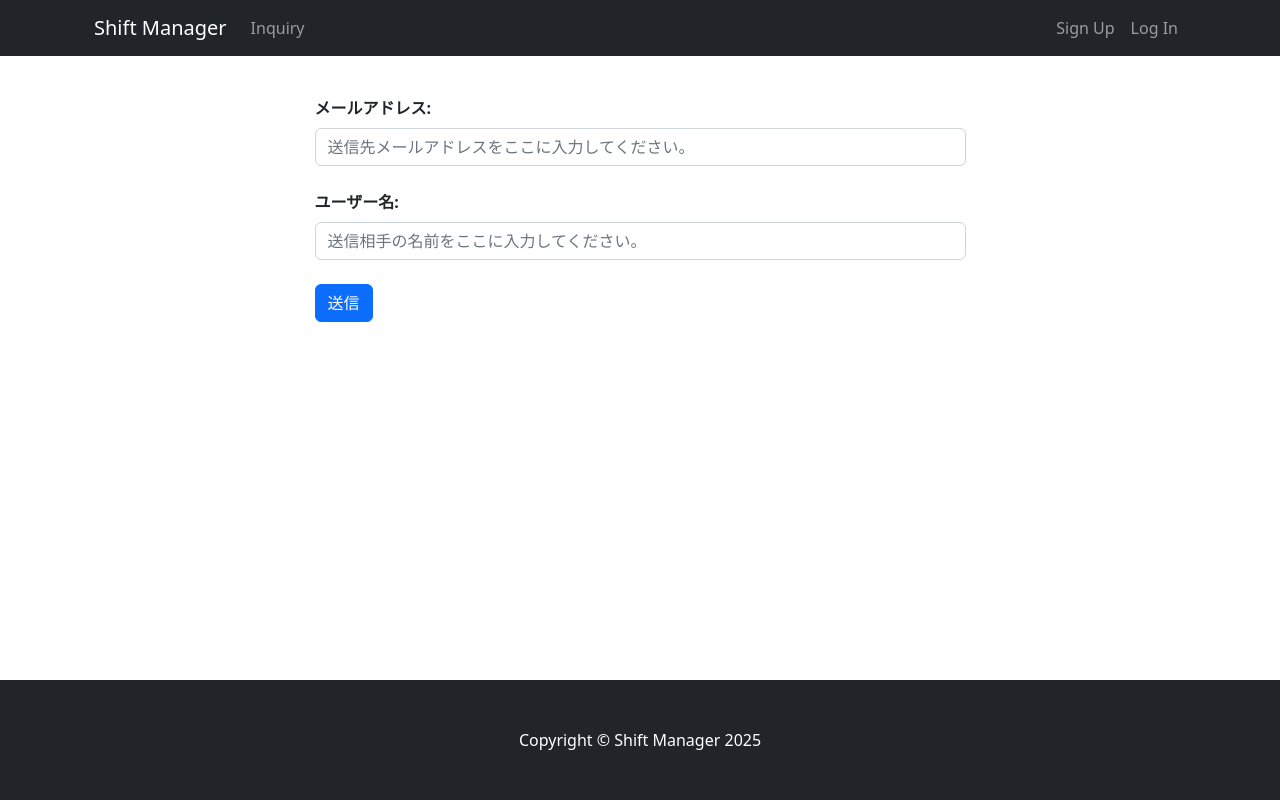
After one commit to yucho115/shift_manager, a Django app: page /invite/ in a window 1280 px wide. The commit adds this page. Run offline with Django 5.2, Linux system fonts and the light colour scheme; parts of the project's set-up code (start-up, migrations or seed data) failed here and were passed over; some libraries are stand-ins or nearby versions.

Commit message:
招待メールの送信

```diff
--- a/shift/admin.py
+++ b/shift/admin.py
@@ -1,3 +1,6 @@
 from django.contrib import admin
 
 # Register your models here.
+from .models import Username
+
+admin.site.register(Username)
--- a/shift/forms.py
+++ b/shift/forms.py
@@ -1,6 +1,7 @@
 import os
 from django import forms
 from django.core.mail import EmailMessage
+from .models import Username
 
 class InquiryForm(forms.Form):
     name = forms.CharField(label='お名前',max_length=30)
@@ -37,3 +38,29 @@ class InquiryForm(forms.Form):
 
         message = EmailMessage(subject=subject, body=message, from_email=from_email, to=to_list)
         message.send()
+
+class InviteForm(forms.ModelForm):
+    class Meta:
+        model = Username
+        fields = ('email','username')
+
+    def __init__(self, *args,**kwargs):
+        super().__init__(*args,**kwargs)
+        for name, field in self.fields.items():
+            field.widget.attrs['class'] = 'form-control'
+            if name == 'email':
+                field.widget.attrs['placeholder'] = '送信先メールアドレスをここに入力してください。'
+            elif name == 'username':
+                field.widget.attrs['placeholder'] = '送信相手の名前をここに入力してください。'
+
+    def send_email(self):
+        email = self.cleaned_data['email']
+
+        subject = 'Shift Managerへの招待'
+        message = '招待が届きました。ユーザー登録は以下のリンクから'
+
+        from_email = os.environ.get('FROM_EMAIL')
+        to_list = [email]
+
+        message = EmailMessage(subject=subject, body=message, from_email=from_email, to=to_list)
+        message.send()
--- a/shift/models.py
+++ b/shift/models.py
@@ -1,3 +1,12 @@
 from django.db import models
 
 # Create your models here.
+class Username(models.Model):
+    """メールアドレスとユーザー名の対応モデル"""
+
+    email = models.EmailField(verbose_name='メールアドレス', max_length=254, unique=True)
+    username = models.CharField(verbose_name='ユーザー名', max_length=20)
+
+
+    class Meta:
+        verbose_name_plural = 'Username'
--- a/shift/templates/base.html
+++ b/shift/templates/base.html
@@ -24,7 +24,7 @@
                     <ul class="navbar-nav me-auto">
                         {% if user.is_authenticated %}
                             <li class="nav-item"><a class="nav-link {% block active_shift %}{% endblock %}" href="#">Shift</a></li>
-                            <li class="nav-item"><a class="nav-link {% block active_invite %}{% endblock %}" href="#">Invite</a></li>
+                            <li class="nav-item"><a class="nav-link {% block active_invite %}{% endblock %}" href="{% url 'shift:invite' %}">Invite</a></li>
                         {% else %}
                             <li class="nav-item">
                                 <a class="nav-link {% block active_Inquiry %}{% endblock %}" href="{% url 'shift:inquiry' %}">Inquiry</a>
--- a/shift/templates/index.html
+++ b/shift/templates/index.html
@@ -7,7 +7,7 @@
     <div class="container px-4 text-center">
         <h1 class="fw-bolder">Shift Manager</h1>
         <h2 class="lead">あなたのシフト管理サービス</h2>
-        <a class="btn btn-lg btn-light" href="#">Log In</a>
+        <a class="btn btn-lg btn-light" href="{% url 'account_login' %}">Log In</a>
     </div>
 </header>
 {% endblock %}
--- /dev/null
+++ b/shift/templates/invite.html
@@ -0,0 +1,28 @@
+{% extends 'base.html' %}
+
+{% block title %}Invite | Shift Manager{% endblock %}
+
+{% block active_invite %}active{% endblock %}
+
+{% block contents %}
+<div class="container d-flex justify-content-center">
+    <div class="my-div-style col-12 col-md-7">
+        <form method="post">
+            {% csrf_token %}
+
+            {{form.non_field_errors}}
+
+            {% for field in form %}
+            <div class="mb-4">
+                <label for="{{ field.id_for_label }}" class="form-label">
+                    <strong>{{ field.label_tag }}</strong>
+                </label>
+                {{field}}
+                {{field.errors}}
+            </div>
+            {% endfor %}
+            <button class="btn btn-primary" type="submit">送信</button>
+        </form>
+    </div>
+</div>
+{% endblock %}
--- a/shift/urls.py
+++ b/shift/urls.py
@@ -6,4 +6,5 @@ app_name = 'shift'
 urlpatterns = [
     path('',views.IndexView.as_view(),name="index"),
     path('inquiry/',views.InquiryView.as_view(),name="inquiry"),
+    path('invite/',views.InviteView.as_view(),name="invite"),
 ]
--- a/shift/views.py
+++ b/shift/views.py
@@ -3,9 +3,10 @@ from django.shortcuts import render
 # Create your views here.
 import logging
 from django.views import generic
-from .forms import InquiryForm
+from .forms import InquiryForm, InviteForm
 from django.contrib import messages
 from django.urls import reverse_lazy
+from .models import Username
 
 logger = logging.getLogger(__name__)
 
@@ -22,3 +23,15 @@ class InquiryView(generic.FormView):
         messages.success(self.request, 'メッセージを送信しました。')
         logger.info('Inquiry sent by {}'.format(form.cleaned_data['name']))
         return super().form_valid(form)
+
+class InviteView(generic.CreateView):
+    model = Username
+    template_name = 'invite.html'
+    form_class = InviteForm
+    success_url = reverse_lazy('shift:invite')
+
+    def form_valid(self, form):
+        form.send_email()
+        form.save()
+        messages.success(self.request,'招待メッセージを送信しました。')
+        return super().form_valid(form)
```
Also changed, not shown: shift/migrations/0001_initial.py (added).
